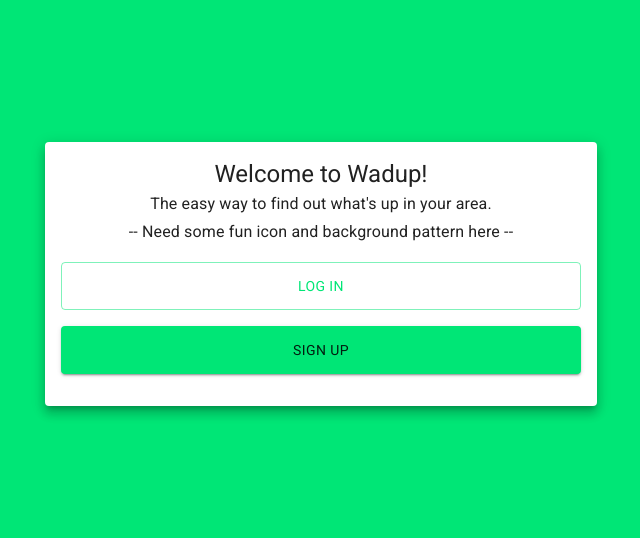
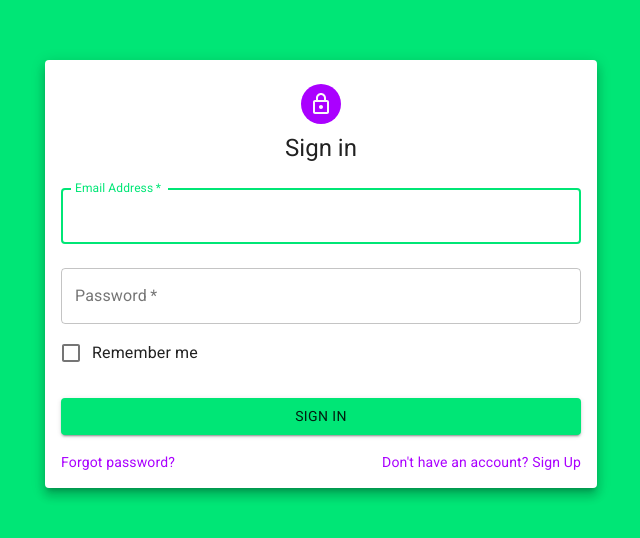
Before and after one commit to broomhandleus/wad-up, a React (Create React App) app: page / in a window 1280 px wide. Shown: the part 126-664 px from the top of the page, without its empty margins (319-959 px from the left). Built offline with nearby package versions, Linux system fonts and the light colour scheme.

Commit message:
Implemented the Login screen as much as desired so far. will need to setup proper routing/transitions to continue with this page. Also need API backend to finish this up. Will need to consider how to do Authentication when the time comes.

```diff
--- a/src/App.tsx
+++ b/src/App.tsx
@@ -3,6 +3,7 @@ import './App.css';
 import 'fontsource-roboto';
 import Main from './Components/Main';
 import Home from './Components/Home';
+import Login from './Components/Login';
 import { createMuiTheme } from '@material-ui/core/styles'
 import { ThemeProvider } from '@material-ui/core'
 
@@ -20,7 +21,7 @@ function App() {
 
   return (
     <ThemeProvider theme={theme}>
-      <Home/>
+      <Login/>
     </ThemeProvider>
   );
 }
--- /dev/null
+++ b/src/Components/Login.tsx
@@ -0,0 +1,126 @@
+import React, { useState } from 'react';
+import Avatar from '@material-ui/core/Avatar';
+import Button from '@material-ui/core/Button';
+import TextField from '@material-ui/core/TextField';
+import FormControlLabel from '@material-ui/core/FormControlLabel';
+import Checkbox from '@material-ui/core/Checkbox';
+import Link from '@material-ui/core/Link';
+import Grid from '@material-ui/core/Grid';
+import LockOutlinedIcon from '@material-ui/icons/LockOutlined';
+import Typography from '@material-ui/core/Typography';
+import { makeStyles } from '@material-ui/core/styles';
+import Container from '@material-ui/core/Container';
+import Paper from '@material-ui/core/Paper';
+
+const useStyles = makeStyles((theme) => ({
+  paper: {
+    display: 'flex',
+    flexDirection: 'column',
+    alignItems: 'center',
+    padding: "16px"
+  },
+  avatar: {
+    margin: theme.spacing(1),
+    backgroundColor: theme.palette.secondary.main,
+  },
+  form: {
+    width: '100%', // Fix IE 11 issue.
+    marginTop: theme.spacing(1),
+  },
+  submit: {
+    margin: theme.spacing(3, 0, 2),
+  },
+  background: {
+    backgroundColor: theme.palette.primary.main,
+    display: "flex",
+    flexDirection: "column",
+    justifyContent: "center",
+    alignItems: "center",
+    height: "100vh"
+  }
+}));
+
+export default function Login() {
+  const classes = useStyles();
+  const [username, setUsername] = useState("");
+  const [password, setPassword] = useState("");
+  const [remember, setRemember] = useState(false);
+
+  // TODO: in the end will need to save a cookie or something for browser to remember the user
+  const onSubmit = (e: React.FormEvent<HTMLFormElement>) => {
+    e.preventDefault();
+    console.log("Form has been submitted!");
+    console.log(username, password, remember);
+  }
+
+  return (
+    <div className={classes.background}>
+      <Container component="main" maxWidth="sm">
+        <Paper className={classes.paper} elevation={8}>
+          <Avatar className={classes.avatar}>
+            <LockOutlinedIcon />
+          </Avatar>
+          <Typography component="h1" variant="h5">
+            Sign in
+          </Typography>
+          <form className={classes.form} noValidate onSubmit={onSubmit}>
+            <TextField
+              value={username}
+              onChange={(e) => { setUsername(e.target.value)}}
+              variant="outlined"
+              margin="normal"
+              required
+              fullWidth
+              id="email"
+              label="Email Address"
+              name="email"
+              autoComplete="email"
+              autoFocus
+            />
+            <TextField
+              value={password}
+              onChange={(e) => { setPassword(e.target.value)}}
+              variant="outlined"
+              margin="normal"
+              required
+              fullWidth
+              name="password"
+              label="Password"
+              type="password"
+              id="password"
+              autoComplete="current-password"
+            />
+            <FormControlLabel
+              control={<Checkbox checked={remember}
+                color="secondary"
+                onChange={(e) => setRemember(!remember)}
+              />}
+              label="Remember me"
+            />
+            <Button
+              type="submit"
+              fullWidth
+              variant="contained"
+              color="primary"
+              className={classes.submit}
+            >
+              Sign In
+            </Button>
+            <Grid container>
+              <Grid item xs>
+                <Link href="#" variant="body2" color="secondary">
+                  Forgot password?
+                </Link>
+              </Grid>
+              <Grid item>
+                <Link href="#" variant="body2" color="secondary">
+                  {"Don't have an account? Sign Up"}
+                </Link>
+              </Grid>
+            </Grid>
+          </form>
+        </Paper>
+      </Container>
+    </div>
+  );
+}
```
Also changed, not shown: src/Components/SignIn.tsx (deleted, +0 -113 lines).
